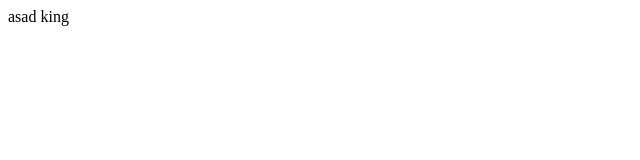
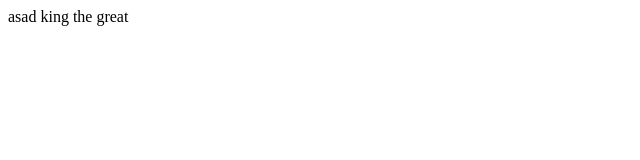
Before and after one commit to MuhammadAbubakarAwann/e-Commerce, a Next.js app: page /test in a window 1280 px wide. Shown: the top 160 px of the page, without its empty margins (0-640 px from the left). Built offline with nearby package versions, Linux system fonts and the light colour scheme.

Commit message:
commitong

```diff
--- a/pages/test.js
+++ b/pages/test.js
@@ -3,7 +3,7 @@ import React from 'react'
 const test = () => {
   return (
     <div>
-      asad king
+      asad king the great
     </div>
   )
 }
```
